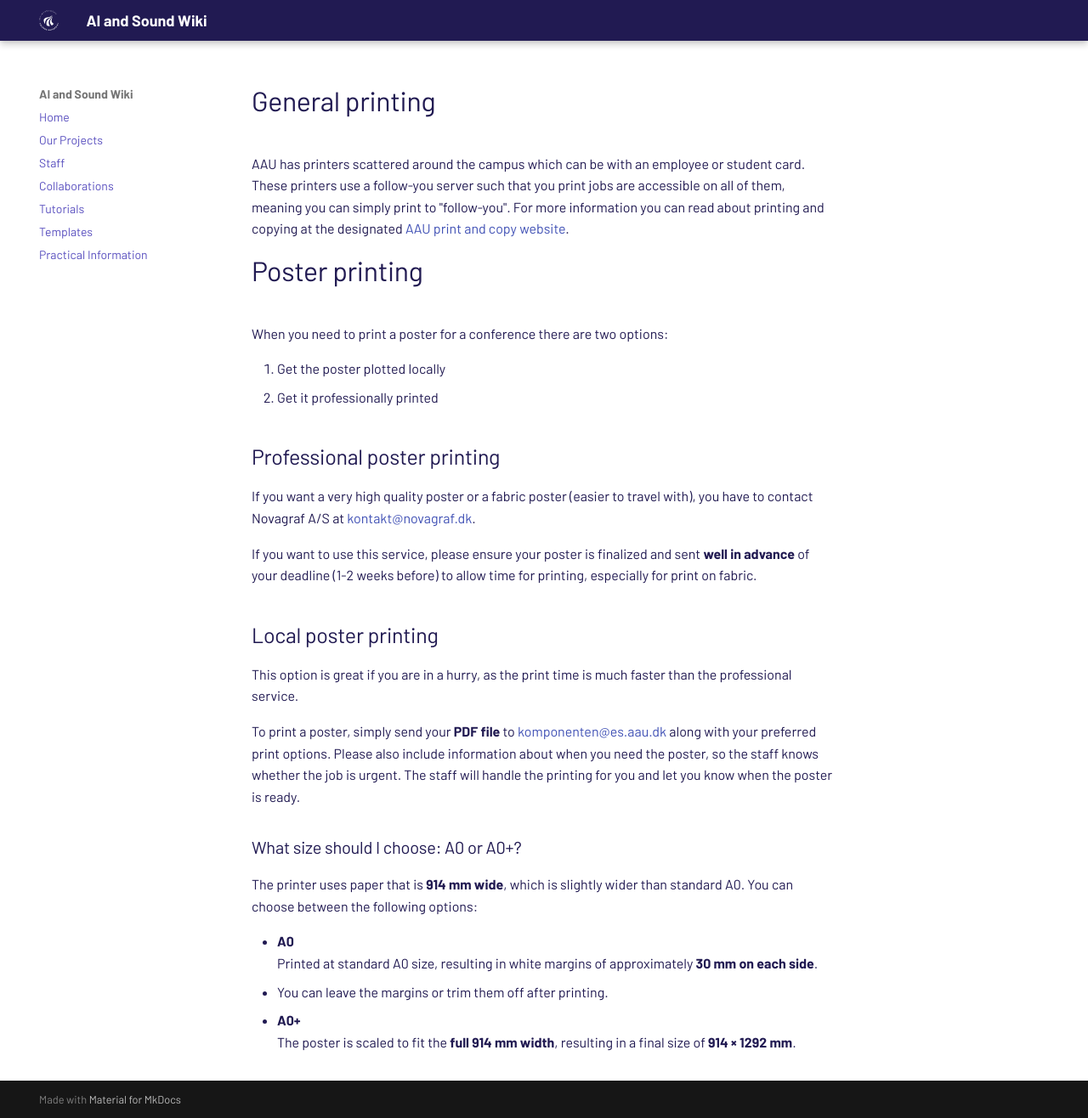
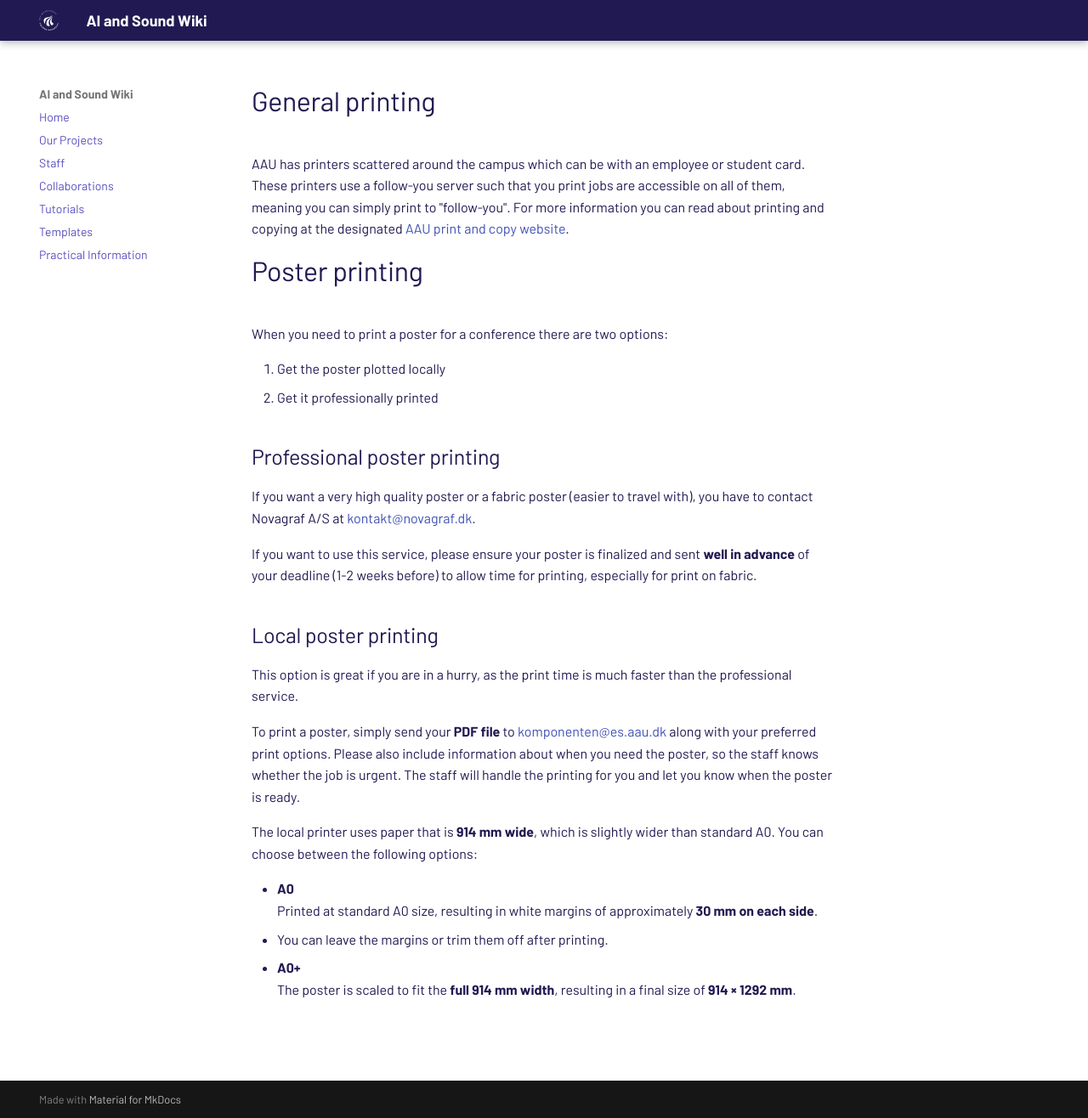
Before and after one commit to HolgerBovbjerg/AIS-wiki, an MkDocs documentation site: the page built from docs/pages/practical_info/printing.md, in a window 1280 px wide and 1316 px high. Shown: the whole window at 85% size. Built offline with MkDocs 1.6.1 and Material for MkDocs 9.7.7, drawn with Linux system fonts in a browser that asks for light colours.

Commit message:
Print guide fixes

```diff
--- a/docs/pages/practical_info/printing.md
+++ b/docs/pages/practical_info/printing.md
@@ -22,9 +22,7 @@ To print a poster, simply send your **PDF file** to [komponenten@es.aau.dk](mail
 Please also include information about when you need the poster, so the staff knows whether the job is urgent.
 The staff will handle the printing for you and let you know when the poster is ready.
 
-### What size should I choose: A0 or A0+?
-
-The printer uses paper that is **914 mm wide**, which is slightly wider than standard A0. You can choose between the following options:
+The local printer uses paper that is **914 mm wide**, which is slightly wider than standard A0. You can choose between the following options:
 
 - **A0**
   Printed at standard A0 size, resulting in white margins of approximately **30 mm on each side**.
```
